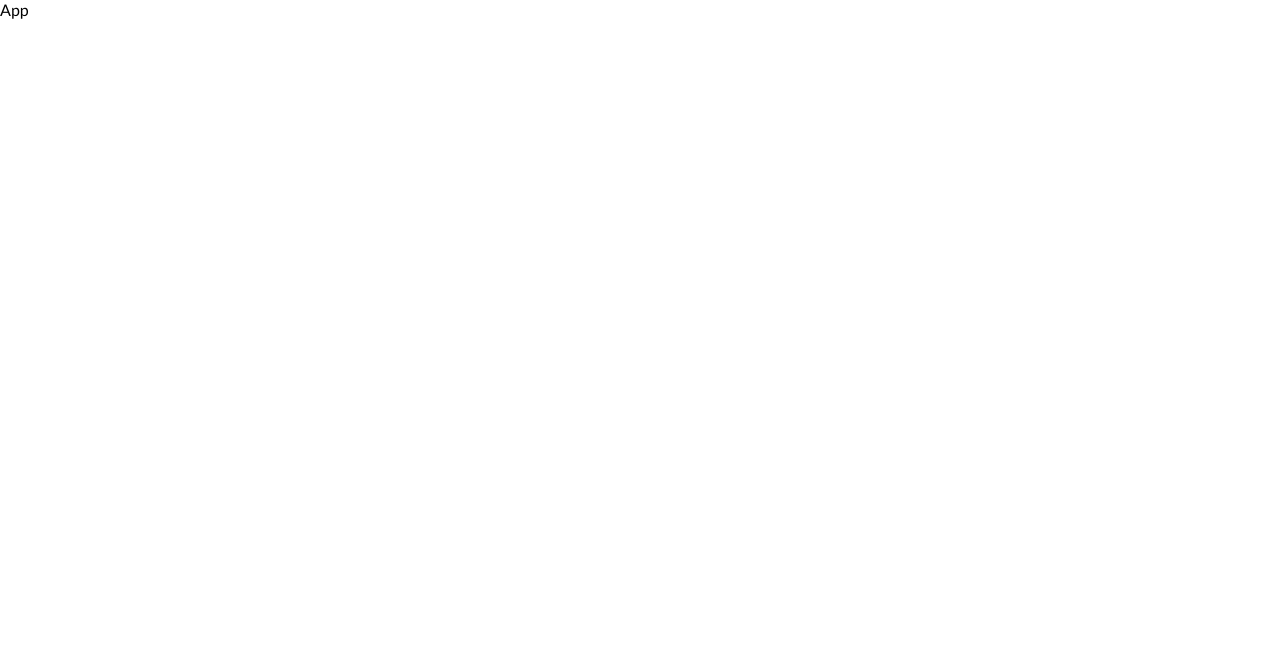
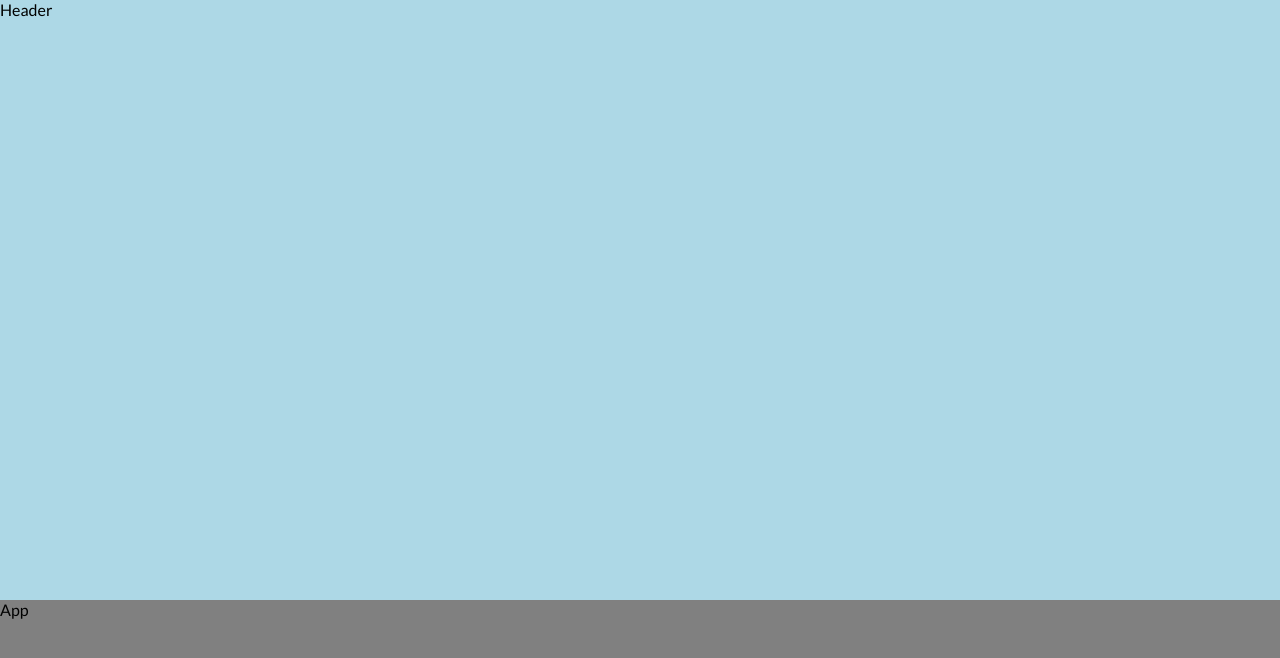
Before and after one commit to bruno-calasans-ifpe/project-notem-client, a React (Vite) app: page / in a window 1280 px wide. Shown: the top 658 px of the page. Built offline with nearby package versions, Linux system fonts and the light colour scheme.

Commit message:
import layout components to App.tsx

```diff
--- a/src/App.tsx
+++ b/src/App.tsx
@@ -1,5 +1,18 @@
+// Layout
+import Header from './layout/Header/Header'
+import Main from './layout/Main/Main'
+import Footer from './layout/Footer/Footer'
+
 function App() {
-  return <div className="App">App</div>
+  return (
+    <>
+      <Header />
+      <Main>
+        <div className="App">App</div>
+      </Main>
+      <Footer />
+    </>
+  )
 }
 
 export default App
--- a/vite.config.ts
+++ b/vite.config.ts
@@ -1,5 +1,5 @@
-import { defineConfig } from 'vite';
-import react from '@vitejs/plugin-react';
+import { defineConfig } from 'vite'
+import react from '@vitejs/plugin-react'
 
 // https://vitejs.dev/config/
 export default defineConfig({
@@ -7,4 +7,4 @@ export default defineConfig({
   build: {
     sourcemap: true,
   },
-});
+})
```
